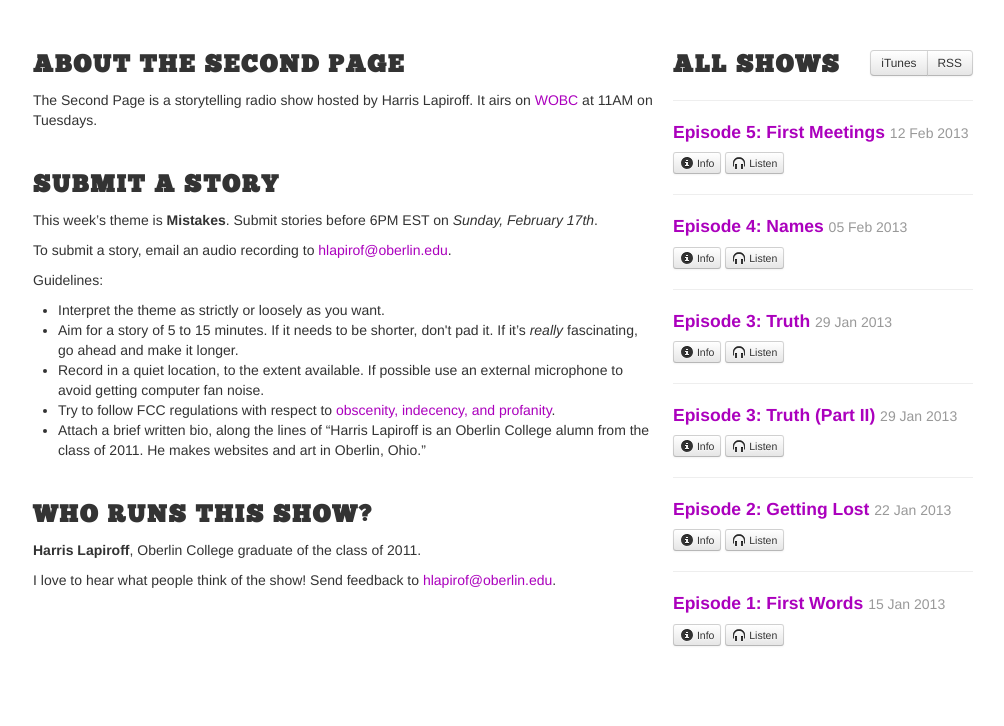
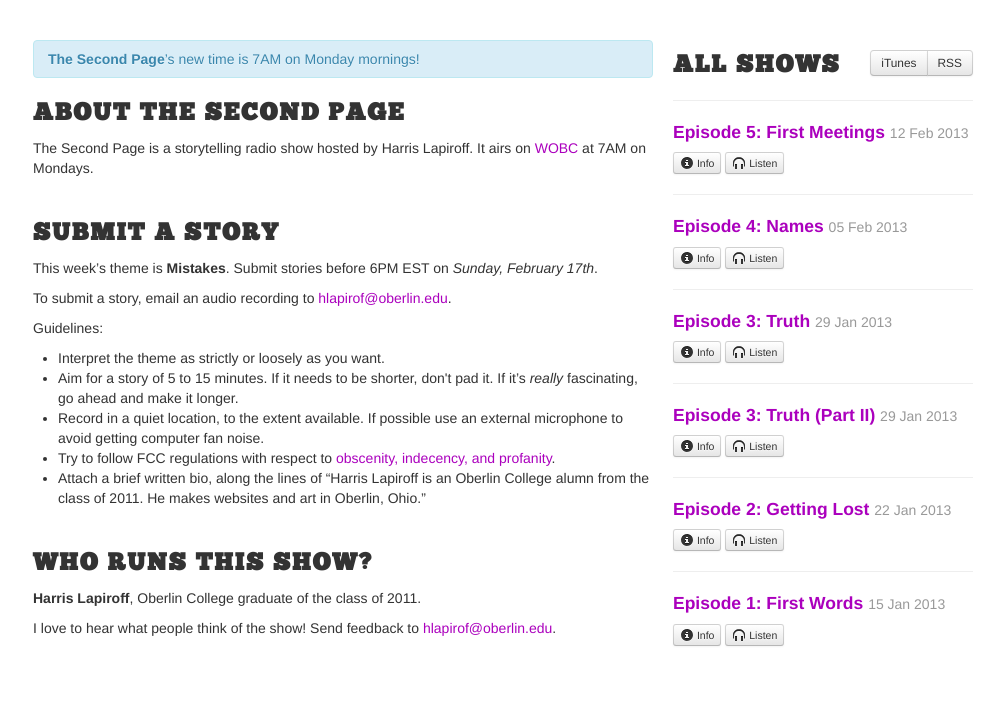
Before and after one commit to secondpage/secondpage, a Jekyll site: the page built from index.html, in a window 1280 px wide. Shown: the part 390-1116 px from the top of the page, without its empty margins (137-1141 px from the left). Built offline with Jekyll 4.4.1, drawn with Linux system fonts in a browser that asks for light colours; the list of posts is cut into pages by our own code.

Commit message:
New time announced!

```diff
--- a/index.html
+++ b/index.html
@@ -2,9 +2,12 @@
 layout: two-col
 ---
 
+<div class="alert alert-info">
+	<strong>The Second Page</strong>&#8217;s new time is 7AM on Monday mornings!
+</div>
 <div class="margin-trailer">
 	<h2>About the Second Page</h2>
-	<p>{{ site.description }} It airs on <a href="http://wobc.org/">WOBC</a> at 11AM on Tuesdays.</p>
+	<p>{{ site.description }} It airs on <a href="http://wobc.org/">WOBC</a> at 7AM on Mondays.</p>
 </div>
 <div class="margin-trailer">
 	<h2>Submit a Story</h2>
```
